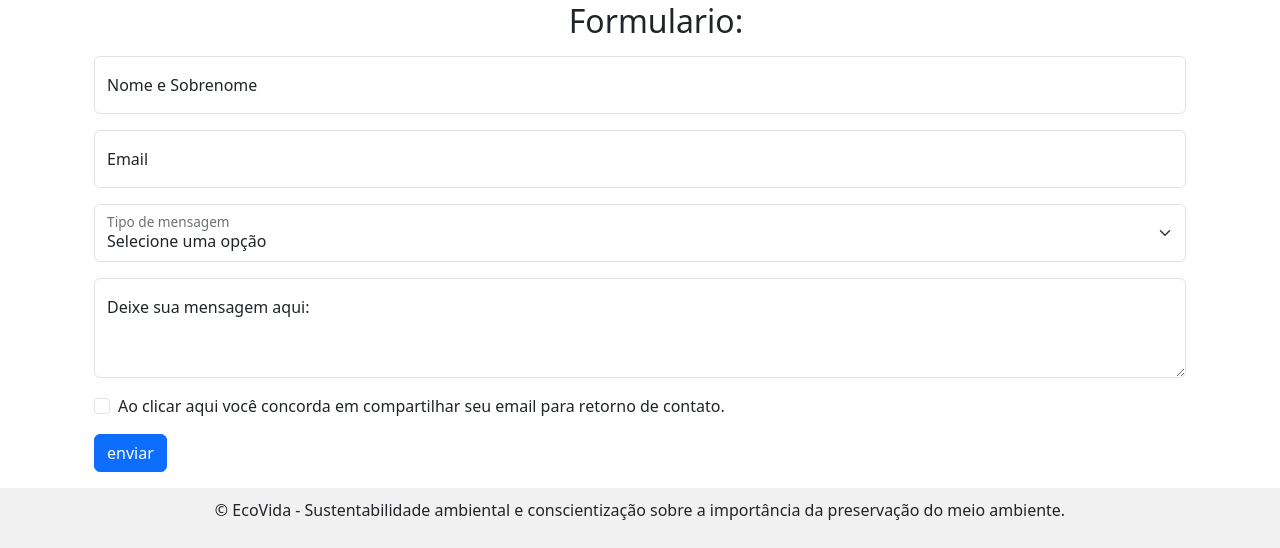
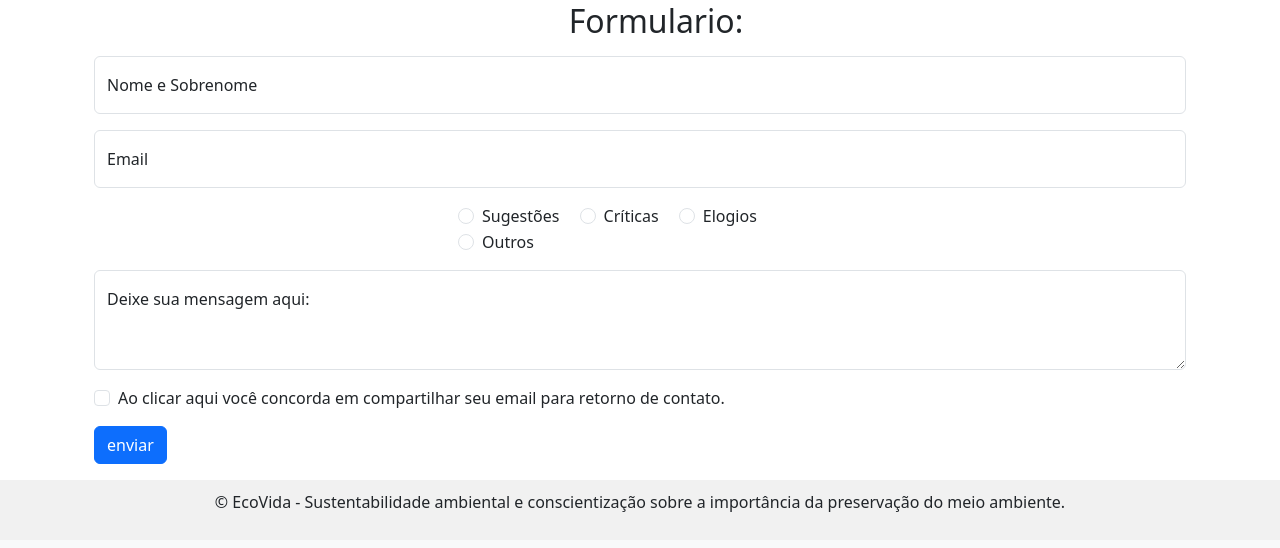
Before and after one commit to wpfsilva/pp2, a PHP site: page /contato.php in a window 1280 px wide. Shown: the part 324-872 px from the top of the page. After the commit the page ends 836 px from the top, so only its background shows below. Run offline with PHP 8.4, Linux system fonts and the light colour scheme; a stand-in replaces the project's code that opens the database connection.

Commit message:
Update contato.php

```diff
--- a/contato.php
+++ b/contato.php
@@ -5,16 +5,20 @@
   <meta name="viewport" content="width=device-width, initial-scale=1">
   <title>EcoVida - Contato</title>
   <link href="https://cdn.jsdelivr.net/npm/bootstrap@5.3.0-alpha3/dist/css/bootstrap.min.css" rel="stylesheet" integrity="sha384-KK94CHFLLe+nY2dmCWGMq91rCGa5gtU4mk92HdvYe+M/SXH301p5ILy+dN9+nJOZ" crossorigin="anonymous">
+
+</head>
+
 <style>
     #pg3{
       background-color: #0d6efd;
       color:white;
     }
-    h2{
+    h2
+    {
       text-align: center;
     }
 </style>
-</head>
+
 <body>
   <header>
     <?php include "nav.php"; ?>
@@ -27,6 +31,7 @@
         <p class="col-md-8 fs-4 text-secondary">Para entrar em contato conosco utilize o formulário abaixo.</p>
       </div>
     </div>
+
     <div id="formsss" class="container-md">
       <h2 class="m-3 col-12">Formulario:</h2>
     <div class="container-md">
@@ -40,15 +45,32 @@
           <label for="email">Email</label><span></span>
         </div>
 
-        <div class="form-floating mb-3">
-          <select class="form-select" id="tipo-ctt" aria-label="Tipo de contato:" name="tipoctt">
-            <option selected value="">Selecione uma opção</option>
-            <option value="Sugestão">Sugestão</option>
-            <option value="Crítica">Críticas</option>
-            <option value="Outros">Outros</option>
-          </select>
-          <label for="tipo-ctt">Tipo de mensagem</label><span></span>
+      <div class="m-auto col-md-4">
+        <div class="form-check form-check-inline">
+        <input class="form-check-input" type="radio" name="tipoctt" id="Sugestão">
+        <label class="form-check-label" for="Sugestão">
+          Sugestões
+        </label>
       </div>
+      <div class="form-check form-check-inline">
+        <input class="form-check-input" type="radio" name="tipoctt" id="Críticas">
+        <label class="form-check-label" for="Críticas">
+          Críticas
+        </label>
+      </div>
+      <div class="form-check form-check-inline">
+        <input class="form-check-input" type="radio" name="tipoctt" id="Elogios">
+        <label class="form-check-label" for="Elogios">
+          Elogios
+        </label>
+      </div>
+      <div class="form-check form-check-inline mb-3">
+        <input class="form-check-input" type="radio" name="tipoctt" id="Outros">
+        <label class="form-check-label" for="Outros">
+          Outros
+        </label>
+      </div>
+    </div><span></span>
 
         <div class="form-floating mb-3">
           <textarea class="form-control" placeholder="Deixe sua mensagem aqui:" id="mensagem" style="height: 100px" name="mensagem"></textarea>
@@ -87,14 +109,12 @@
         </div>
       </div>
     </div>
-
-    <script src="form.js"></script>
   </main>
 
   <footer>
     <?php include "footer.php"; ?>
   </footer>
-
+  <script src="form.js"></script>
   <script src="https://cdn.jsdelivr.net/npm/bootstrap@5.3.0-alpha3/dist/js/bootstrap.bundle.min.js" integrity="sha384-ENjdO4Dr2bkBIFxQpeoTz1HIcje39Wm4jDKdf19U8gI4ddQ3GYNS7NTKfAdVQSZe" crossorigin="anonymous"></script>
   <script src="https://cdn.jsdelivr.net/npm/@popperjs/core@2.11.7/dist/umd/popper.min.js" integrity="sha384-zYPOMqeu1DAVkHiLqWBUTcbYfZ8osu1Nd6Z89ify25QV9guujx43ITvfi12/QExE" crossorigin="anonymous"></script>
   <script src="https://cdn.jsdelivr.net/npm/bootstrap@5.3.0-alpha3/dist/js/bootstrap.min.js" integrity="sha384-Y4oOpwW3duJdCWv5ly8SCFYWqFDsfob/3GkgExXKV4idmbt98QcxXYs9UoXAB7BZ" crossorigin="anonymous"></script>
```
Lines whose indentation alone changed are shown as unchanged.
